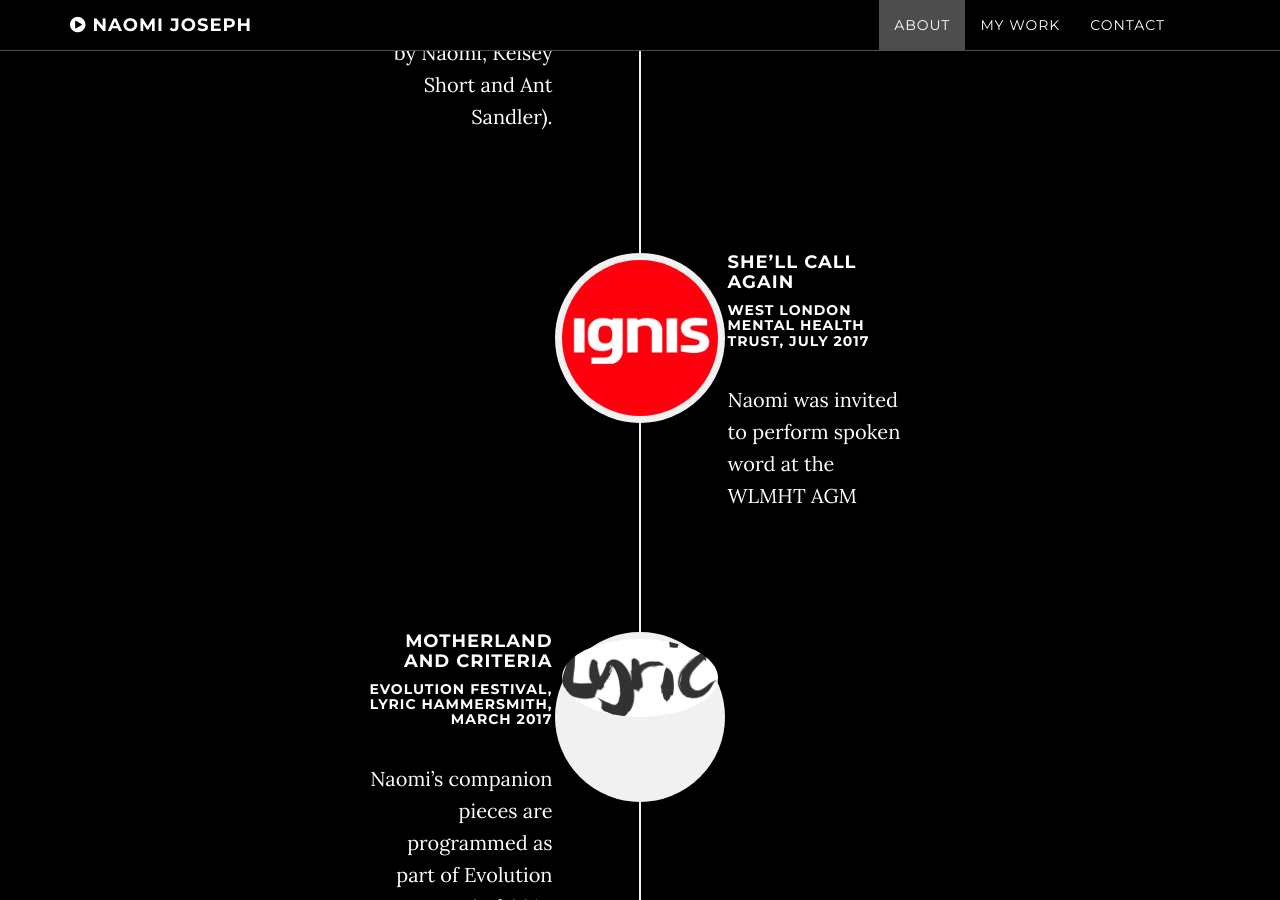
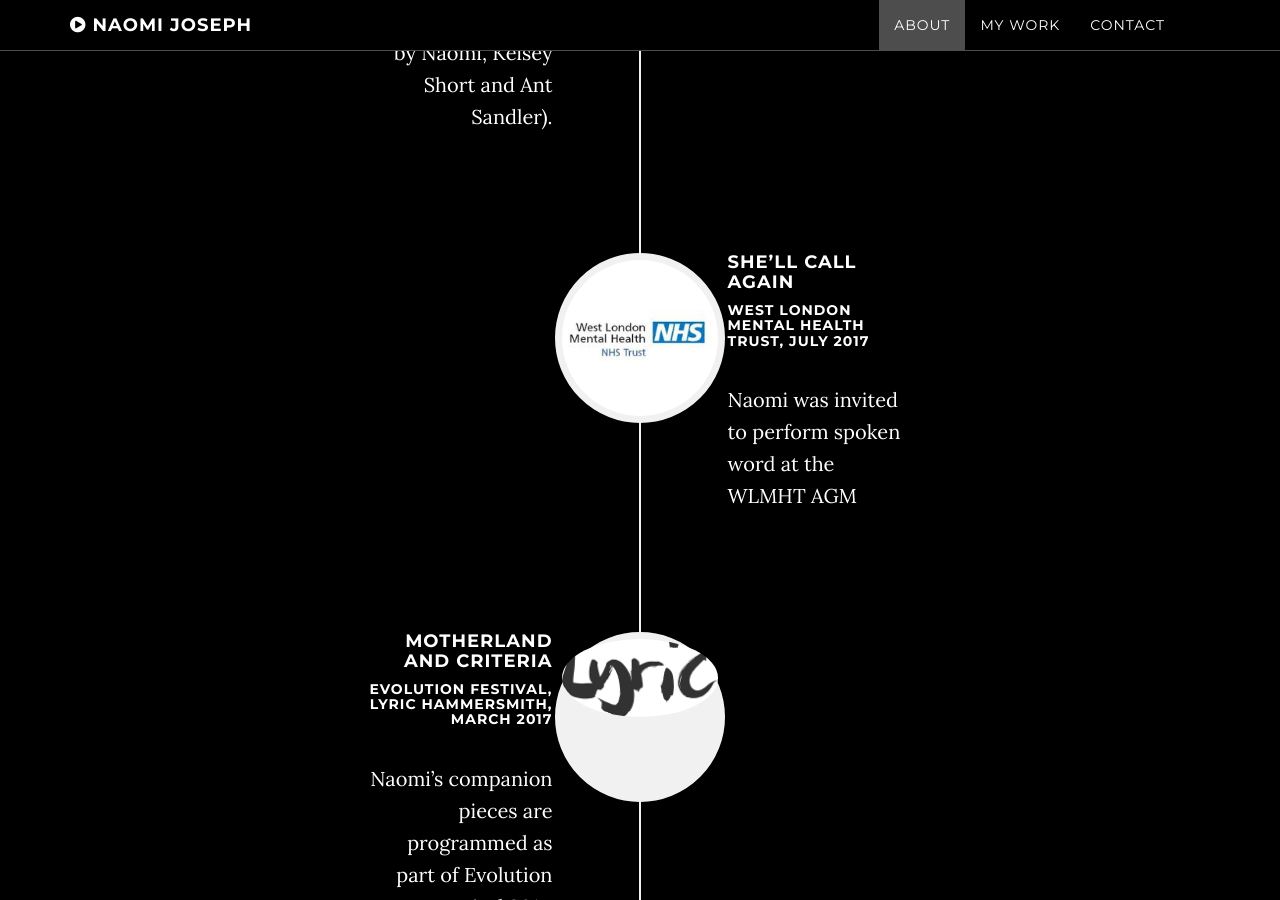
Before and after one commit to NaomiMJ/naomijoseph.me, a Jekyll site: the page built from _posts/2015-11-01-brandwidth-1.markdown, in a window 1280 px wide and 900 px high, scrolled down 2793 px. Built offline with Jekyll 4.4.1, drawn with Linux system fonts in a browser that asks for light colours.

Commit message:
Update 2015-11-01-brandwidth-1.markdown

```diff
--- a/_posts/2015-11-01-brandwidth-1.markdown
+++ b/_posts/2015-11-01-brandwidth-1.markdown
@@ -2,7 +2,7 @@
 title: She’ll Call Again
 subtitle: West London Mental Health Trust, July 2017
 blurb: Naomi was invited to perform spoken word at the WLMHT AGM
-image: img/timeline/client/ignis.png
+image: "img/timeline/client/WLMHT.jpeg"
 project-url: http://www.ignis.co.uk/
 layout: default
 modal-id: c-ignis_uk
```
